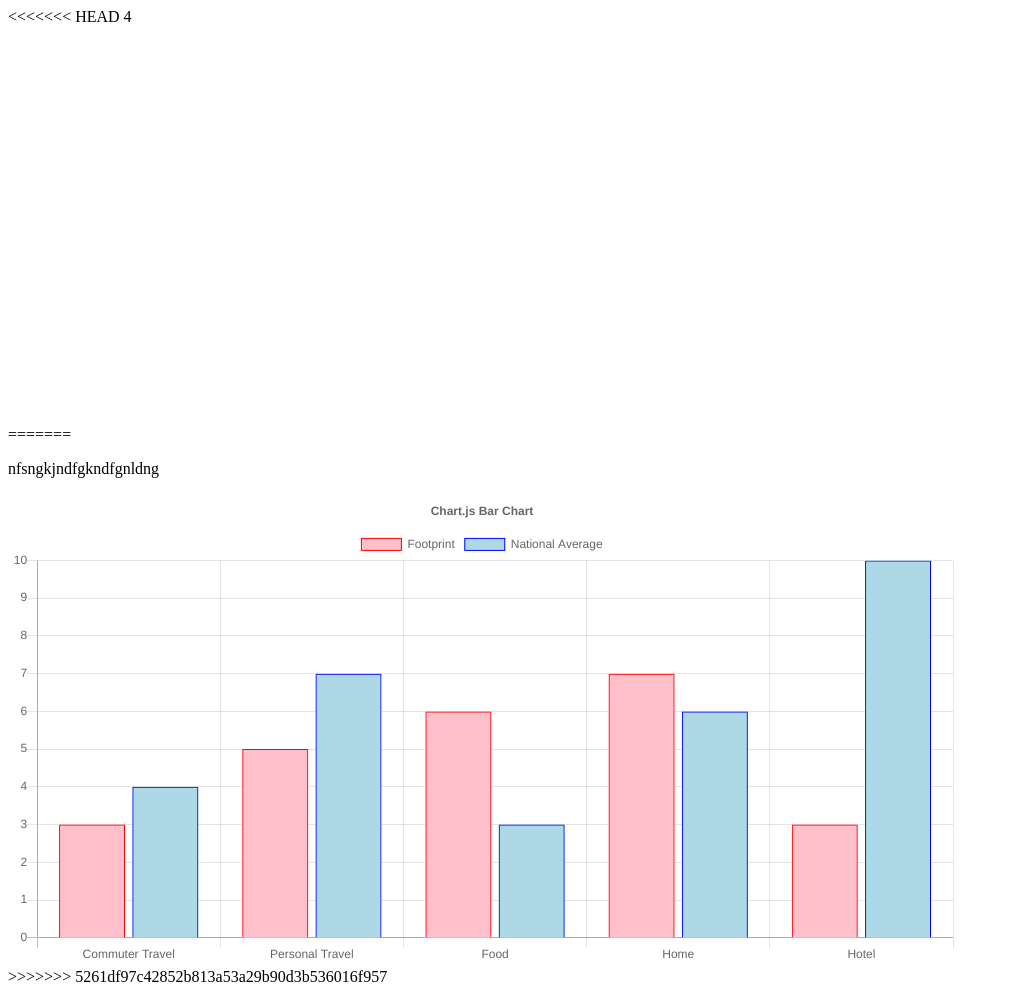
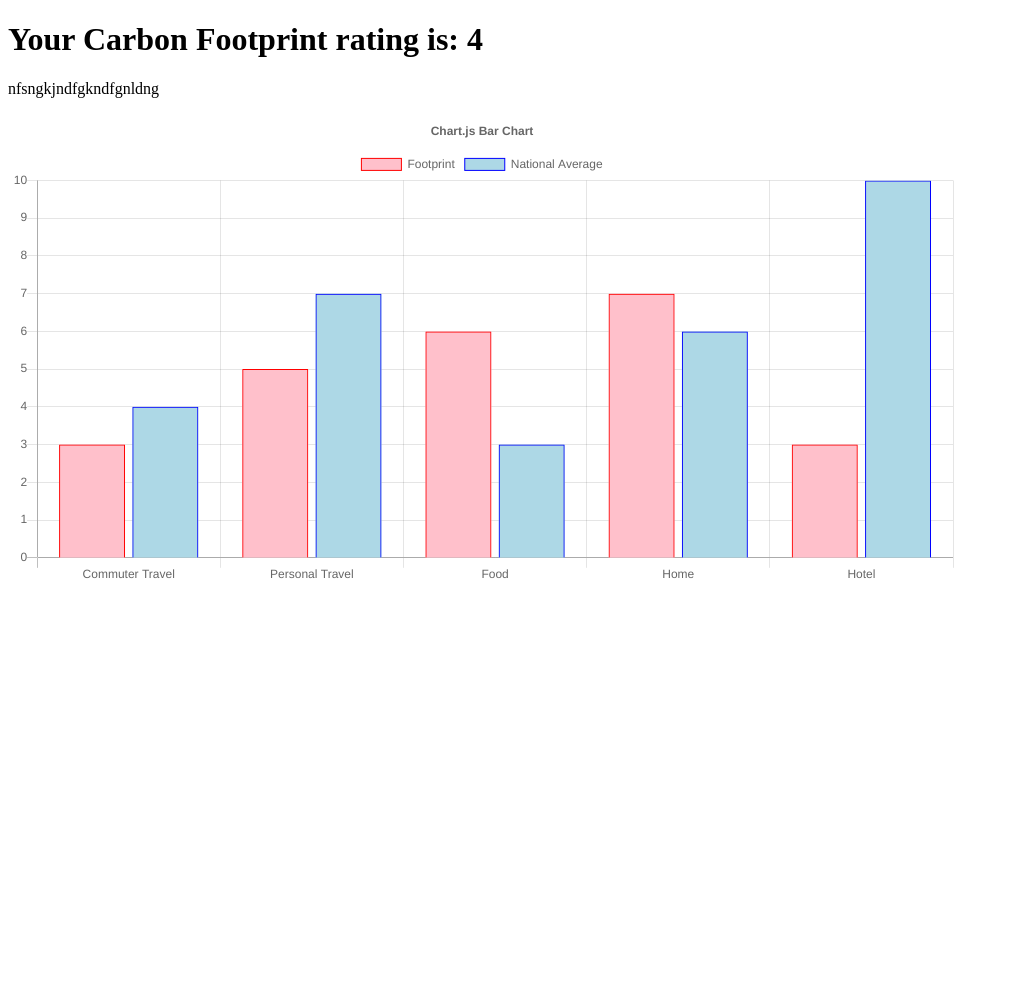
Before and after one commit to fadybesada/EcoStep, a Python web app: template templates/output.html in a window 1280 px wide. Shown: the whole page, without its empty margins (0-1009 px from the left). After the commit the page ends 579 px from the top, so only its background shows below. Run offline with Jinja, Linux system fonts and the light colour scheme; the template is opened without the code that fills it: most values are stand-ins (such as "Sample title", 1, 10 or a date in 2020); some libraries are stand-ins or nearby versions.

Commit message:
Fixed rating feature again

```diff
--- a/templates/output.html
+++ b/templates/output.html
@@ -4,13 +4,10 @@
   <head>
     <meta charset="utf-8">
     <title></title>
+    <h1>Your Carbon Footprint rating is: {{ rating }}</h1>
     <link rel="stylesheet" href="/static/css/everypage.css">
   </head>
   <body>
-<<<<<<< HEAD
-    {{ rating }}
-    <div class="pa3" id="container" style="min-width: 310px; height: 400px; margin: 0 auto"></div>
-=======
     <p>nfsngkjndfgkndfgnldng</p>
     <div id="container" style="width: 75%;"><canvas id="canvas"></canvas>
     </div>
@@ -18,6 +15,5 @@
     <script src="https://cdnjs.cloudflare.com/ajax/libs/Chart.js/2.4.0/Chart.min.js"></script>
     <script type="text/javascript" src="jscript/graph.js"></script>
 
->>>>>>> 5261df97c42852b813a53a29b90d3b536016f957
   </body>
 </html>
```
